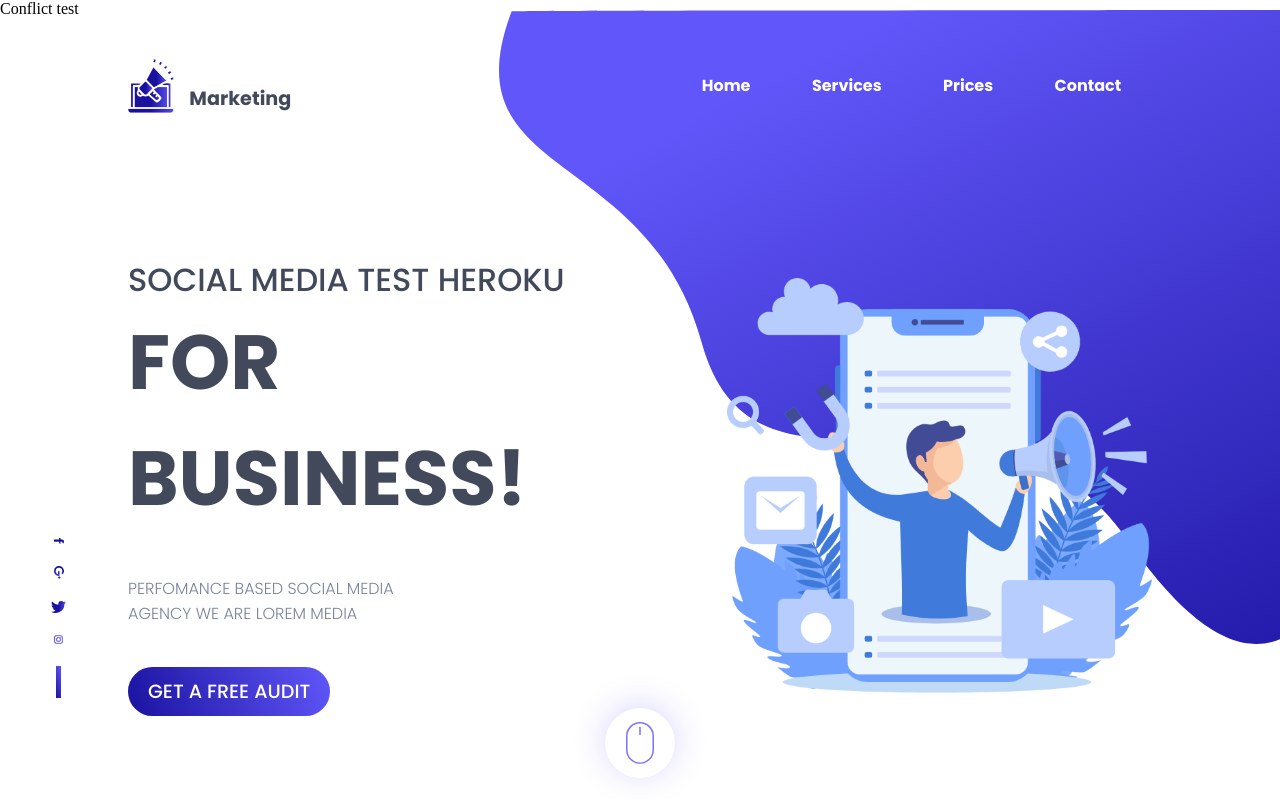
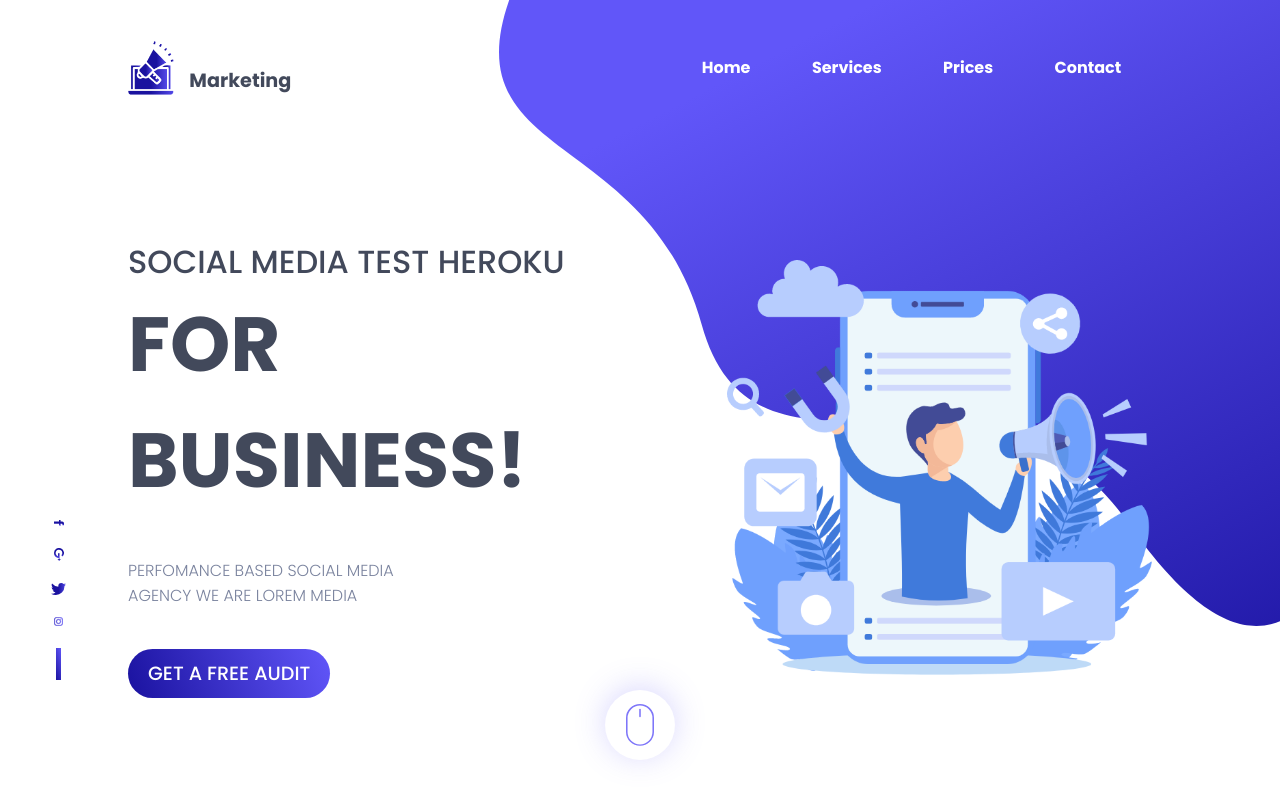
Before and after one commit to Mario2206/mario2206.github.io, a website: page index.html in a window 1280 px wide. Shown: the top 800 px of the page. Drawn offline with Linux system fonts and the light colour scheme.

Commit message:
Update index

```diff
--- a/index.html
+++ b/index.html
@@ -11,11 +11,6 @@
     <meta name="description" content="A mockup integration">
 </head>
 <body>
-    <div>
-        <p>
-            Conflict test
-        </p>
-    </div>
     <!-- HEADER -->
     <header class="header large-container full-screen">
         <div class="social-bar-decoration">
--- a/style/css/index.css
+++ b/style/css/index.css
@@ -474,7 +474,7 @@ ul {
       margin: 6% 0; } }
 
 .footer {
-  background-image: url("../../../img/footer.png");
+  background-image: url("../../img/footer.png");
   background-size: cover;
   padding-top: 15%;
   background-position: center end;
```
